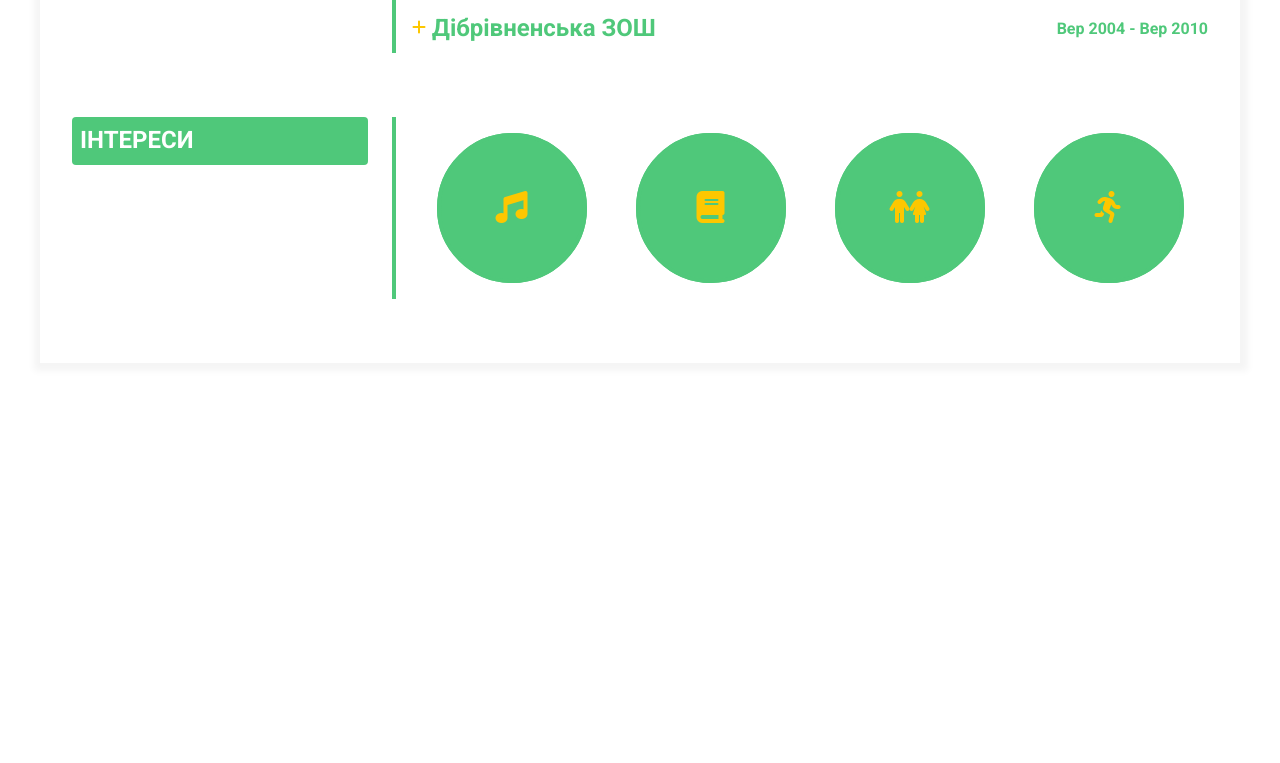
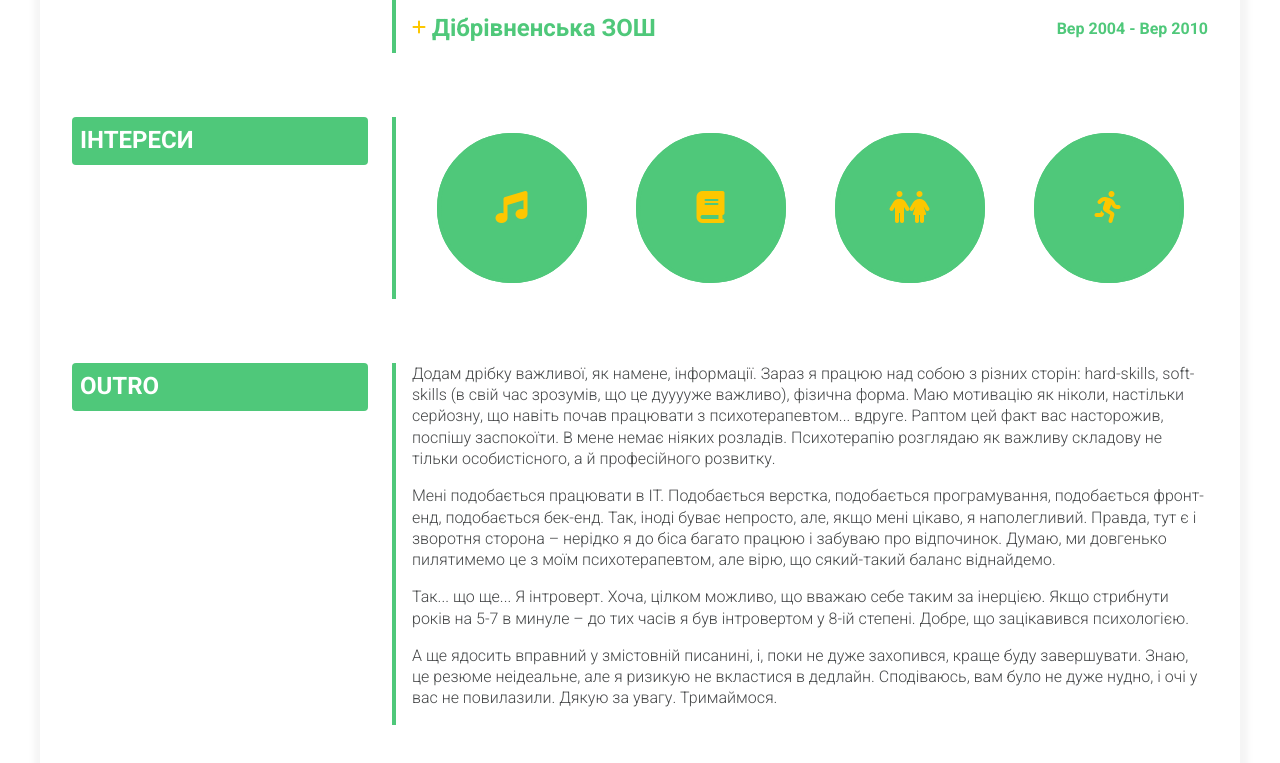
Before and after one commit to defender-8/homepage, a website: page index.html in a window 1280 px wide. Shown: the part 1239-2002 px from the top of the page. Before the commit the page ends 1634 px from the top, so only its background shows below. Drawn offline with Linux system fonts and the light colour scheme.

Commit message:
Added outro section

```diff
--- a/index.html
+++ b/index.html
@@ -102,9 +102,7 @@
         <section class="section">
           <div class="section-left">
             <h2 class="section-title">Навички</h2>
-            <div class="section-additional-info">
-              English - Intermediate
-            </div>
+            <div class="section-additional-info">English - Intermediate</div>
           </div>
           <div class="section-right">
             <div class="section-content">
@@ -516,7 +514,7 @@
                 </div>
                 <div class="interests-item-cover">
                   <div class="interests-item-icon">
-                  <i class="fas fa-book fa-2x"></i>
+                    <i class="fas fa-book fa-2x"></i>
                   </div>
                 </div>
               </div>
@@ -526,7 +524,8 @@
                 </div>
                 <div class="interests-item-cover">
                   <div class="interests-item-icon">
-                    <i class="fas fa-male fa-2x"></i><i class="fas fa-female fa-2x"></i>
+                    <i class="fas fa-male fa-2x"></i
+                    ><i class="fas fa-female fa-2x"></i>
                   </div>
                 </div>
               </div>
@@ -536,11 +535,49 @@
                 </div>
                 <div class="interests-item-cover">
                   <div class="interests-item-icon">
-                  <i class="fas fa-running fa-2x"></i>
+                    <i class="fas fa-running fa-2x"></i>
                   </div>
                 </div>
               </div>
             </div>
+          </div>
+        </section>
+        <section class="section">
+          <div class="section-left">
+            <h2 class="section-title">Outro</h2>
+          </div>
+          <div class="section-right">
+            <p>
+              Додам дрібку важливої, як намене, інформації. Зараз я працюю над
+              собою з різних сторін: hard-skills, soft-skills (в свій час
+              зрозумів, що це дууууже важливо), фізична форма. Маю мотивацію як
+              ніколи, настільки серйозну, що навіть почав працювати з
+              психотерапевтом... вдруге. Раптом цей факт вас насторожив, поспішу
+              заспокоїти. В мене немає ніяких розладів. Психотерапію розглядаю
+              як важливу складову не тільки особистісного, а й професійного
+              розвитку.
+            </p>
+            <p>
+              Мені подобається працювати в IT. Подобається верстка, подобається
+              програмування, подобається фронт-енд, подобається бек-енд. Так,
+              іноді буває непросто, але, якщо мені цікаво, я наполегливий.
+              Правда, тут є і зворотня сторона &#8211; нерідко я до біса багато
+              працюю і забуваю про відпочинок. Думаю, ми довгенько пилятимемо це
+              з моїм психотерапевтом, але вірю, що сякий-такий баланс
+              віднайдемо.
+            </p>
+            <p>
+              Так... що ще... Я інтроверт. Хоча, цілком можливо, що вважаю себе
+              таким за інерцією. Якщо стрибнути років на 5-7 в минуле &#8211; до
+              тих часів я був інтровертом у 8-ій степені. Добре, що зацікавився
+              психологією.
+            </p>
+            <p>
+              А ще ядосить вправний у змістовній писанині, і, поки не дуже
+              захопився, краще буду завершувати. Знаю, це резюме неідеальне, але
+              я ризикую не вкластися в дедлайн. Сподіваюсь, вам було не дуже
+              нудно, і очі у вас не повилазили. Дякую за увагу. Тримаймося.
+            </p>
           </div>
         </section>
       </main>
```
